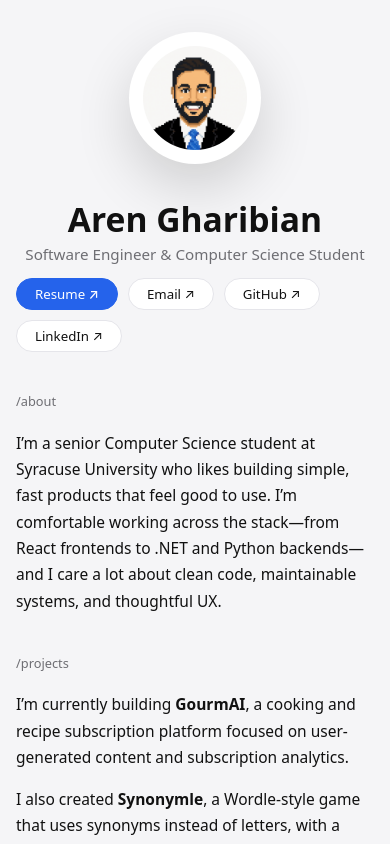
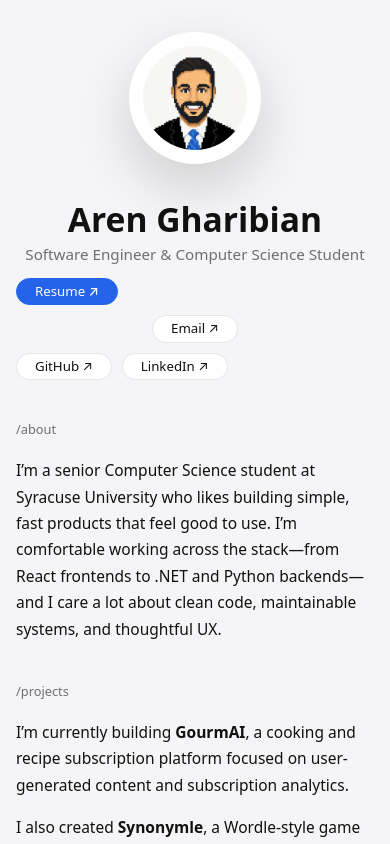
Before and after one commit to arengharibian/arengharibian.github.io, a React (Create React App) app: page / in a window 390 px wide. Shown: the top 844 px of the page. Built offline with nearby package versions, Linux system fonts and the light colour scheme.

Commit message:
resume fix

```diff
--- a/src/App.css
+++ b/src/App.css
@@ -103,12 +103,19 @@ body {
   border: 1px solid var(--border-soft);
   background: #ffffff;
   font-size: 0.83rem;
+  font-family: inherit;
+  font-weight: 400;
+  line-height: 1;
   text-decoration: none;
   color: var(--text);
   cursor: pointer;
-  transition: background 0.12s ease, border-color 0.12s ease,
-    box-shadow 0.12s ease;
+  display: inline-flex;
+  align-items: center;
+  justify-content: center;
+  transition: background 0.12s ease, border-color 0.12s ease;
 }
+
+
 
 .btn.primary {
   background: #2563eb;
@@ -116,7 +123,6 @@ body {
   color: #ffffff;
   font-weight: 500;
 }
-
 
 .btn:hover {
   background: #f0f0f5;
@@ -126,6 +132,54 @@ body {
 .btn.primary:hover {
   background: #1d4ed8;
   border-color: #1d4ed8;
+}
+
+/* Inline email toast under the Email button */
+
+.email-btn-wrapper {
+  position: relative;
+  display: inline-block;
+}
+
+.email-toast {
+  position: absolute;
+  top: calc(100% + 8px);
+  left: 50%;
+  transform: translateX(-50%);
+  background: #ffffff;
+  padding: 8px 12px;
+  border-radius: 10px;
+  box-shadow: 0 10px 30px rgba(0, 0, 0, 0.12);
+  display: flex;
+  align-items: center;
+  gap: 8px;
+  font-size: 0.85rem;
+  border: 1px solid #e5e5ea;
+  z-index: 20;
+}
+
+.email-text {
+  font-family: ui-monospace, SFMono-Regular, Menlo, Monaco, Consolas,
+    "Liberation Mono", "Courier New", monospace;
+  font-size: 0.82rem;
+}
+
+.copy-btn {
+  background: #f5f5f7;
+  border: 1px solid #d1d1d6;
+  padding: 2px 8px;
+  border-radius: 6px;
+  cursor: pointer;
+  font-size: 0.82rem;
+  display: flex;
+  align-items: center;
+  justify-content: center;
+  transition: background 0.12s ease, border-color 0.12s ease;
+}
+
+.copy-btn:hover {
+  background: #ebebef;
+  border-color: #c7c7cc;
 }
 
 /* ROWS */
@@ -217,4 +271,10 @@ body {
     grid-template-columns: 1fr;
     row-gap: 4px;
   }
+
+  .email-btn-wrapper {
+    width: 100%;
+    display: flex;
+    justify-content: center;
+  }
 }
--- a/src/App.js
+++ b/src/App.js
@@ -1,7 +1,35 @@
-import React from "react";
+import React, { useState, useEffect } from "react";
 import "./App.css";
 
+const EMAIL = "gharibianaren@gmail.com";
+
 function App() {
+  const [showEmailToast, setShowEmailToast] = useState(false);
+  const [copied, setCopied] = useState(false);
+
+  function handleEmailClick() {
+    setShowEmailToast(true);
+    setCopied(false);
+  }
+
+  function handleCopyEmail() {
+    if (navigator.clipboard && navigator.clipboard.writeText) {
+      navigator.clipboard.writeText(EMAIL).catch(() => {});
+    }
+    setCopied(true);
+  }
+
+  useEffect(() => {
+    if (!showEmailToast) return;
+
+    const timer = setTimeout(() => {
+      setShowEmailToast(false);
+      setCopied(false);
+    }, 3000);
+
+    return () => clearTimeout(timer);
+  }, [showEmailToast]);
+
   return (
     <div className="page">
       <main className="layout">
@@ -30,9 +58,34 @@ function App() {
               >
                 Resume ↗
               </a>
-                <a className="btn" href="mailto:gharibianaren@gmail.com">
+
+              {/* Email button + inline toast */}
+              <div className="email-btn-wrapper">
+                <button
+                  type="button"
+                  className="btn"
+                  onClick={handleEmailClick}
+                >
                   Email ↗
-                </a>
+                </button>
+
+                {showEmailToast && (
+                  <div className="email-toast">
+                    <span className="email-text">
+                      {copied ? "Copied!" : EMAIL}
+                    </span>
+                    <button
+                      type="button"
+                      className="copy-btn"
+                      onClick={handleCopyEmail}
+                      aria-label="Copy email"
+                    >
+                      {copied ? "✓" : "⧉"}
+                    </button>
+                  </div>
+                )}
+              </div>
+
               <a
                 className="btn"
                 href="https://github.com/arengharibian"
```
Also changed, not shown: 1 other file (tests, documents, lock files or other folders).
